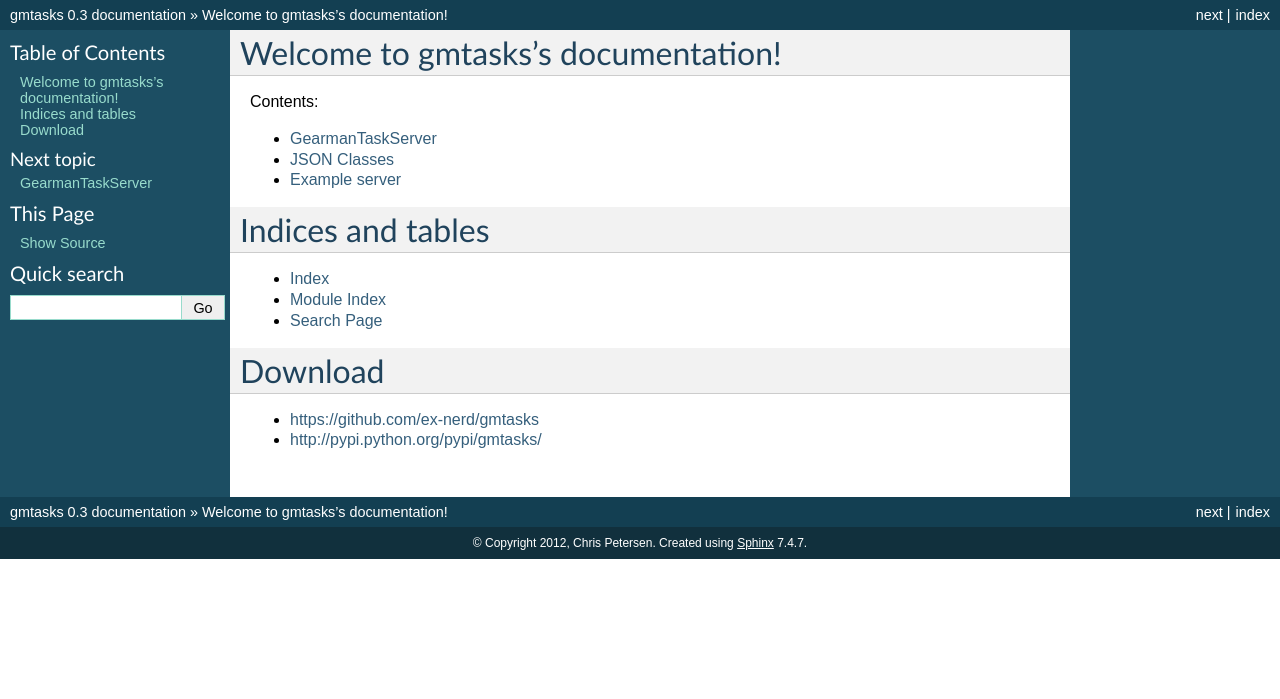
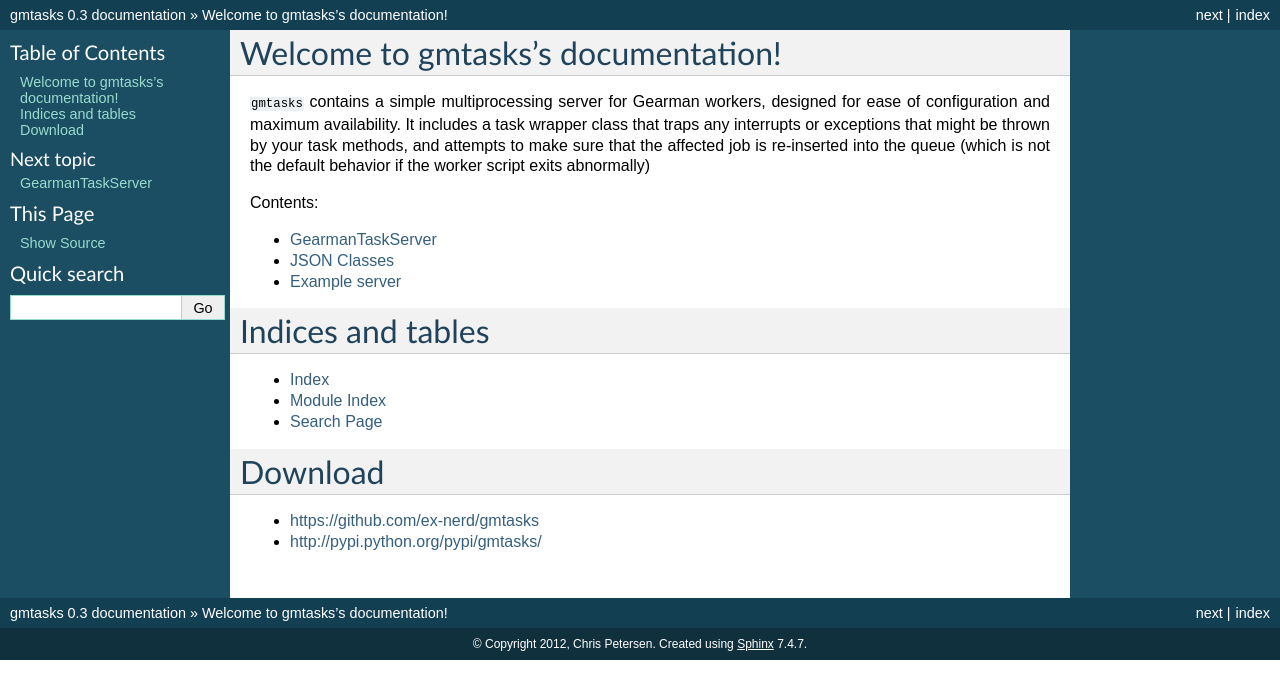
Before and after one commit to ex-nerd/gmtasks, a Sphinx documentation site: the page built from doc/source/index.rst, in a window 1280 px wide. Shown: the top 699 px of the page. Built offline with Sphinx 7.4.7, drawn with Linux system fonts in a browser that asks for light colours.

Commit message:
more docs

```diff
--- a/doc/source/index.rst
+++ b/doc/source/index.rst
@@ -1,10 +1,15 @@
 .. gmtasks documentation master file, created by
    sphinx-quickstart on Thu Jan 19 15:53:57 2012.
-   You can adapt this file completely to your liking, but it should at least
-   contain the root `toctree` directive.
 
 Welcome to gmtasks's documentation!
 ===================================
+
+``gmtasks`` contains a simple multiprocessing server for Gearman workers,
+designed for ease of configuration and maximum availability.  It includes a
+task wrapper class that traps any interrupts or exceptions that might be thrown
+by your task methods, and attempts to make sure that the affected job is
+re-inserted into the queue (which is not the default behavior if the worker
+script exits abnormally)
 
 Contents:
 
```
Also changed, not shown: README.rst (+7 -10 lines).
